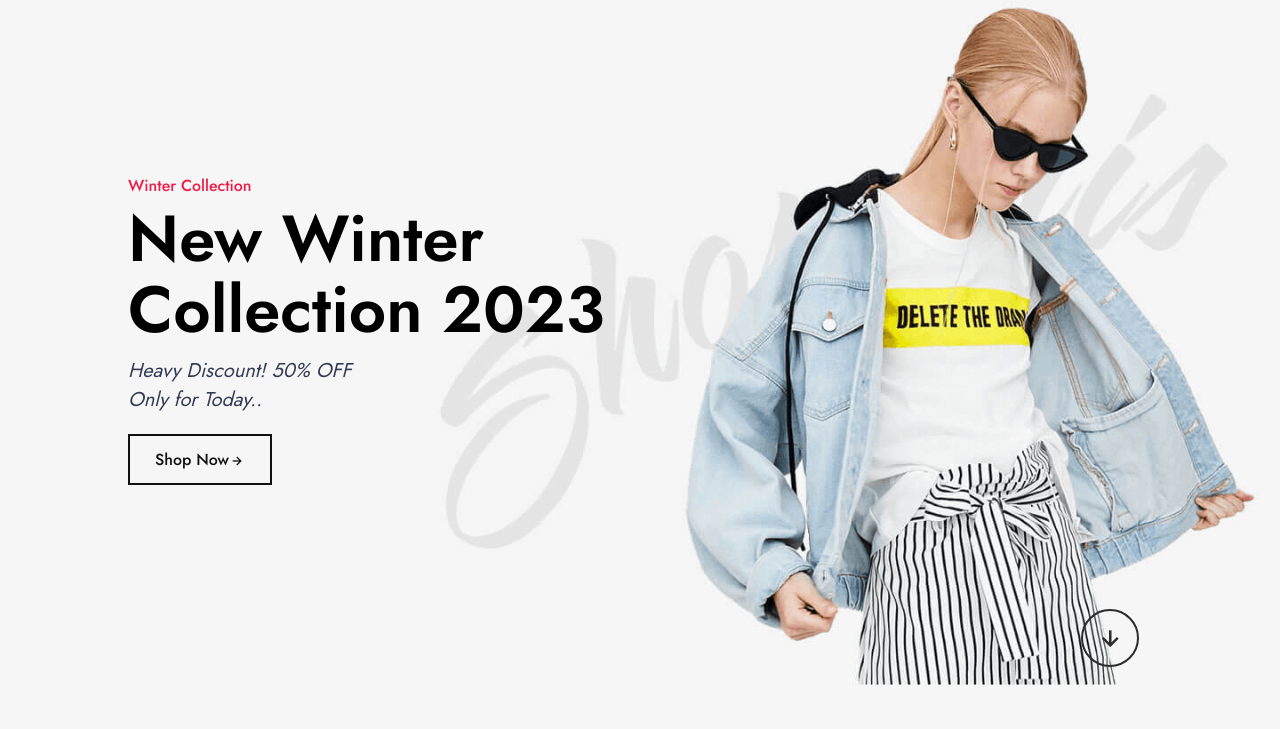
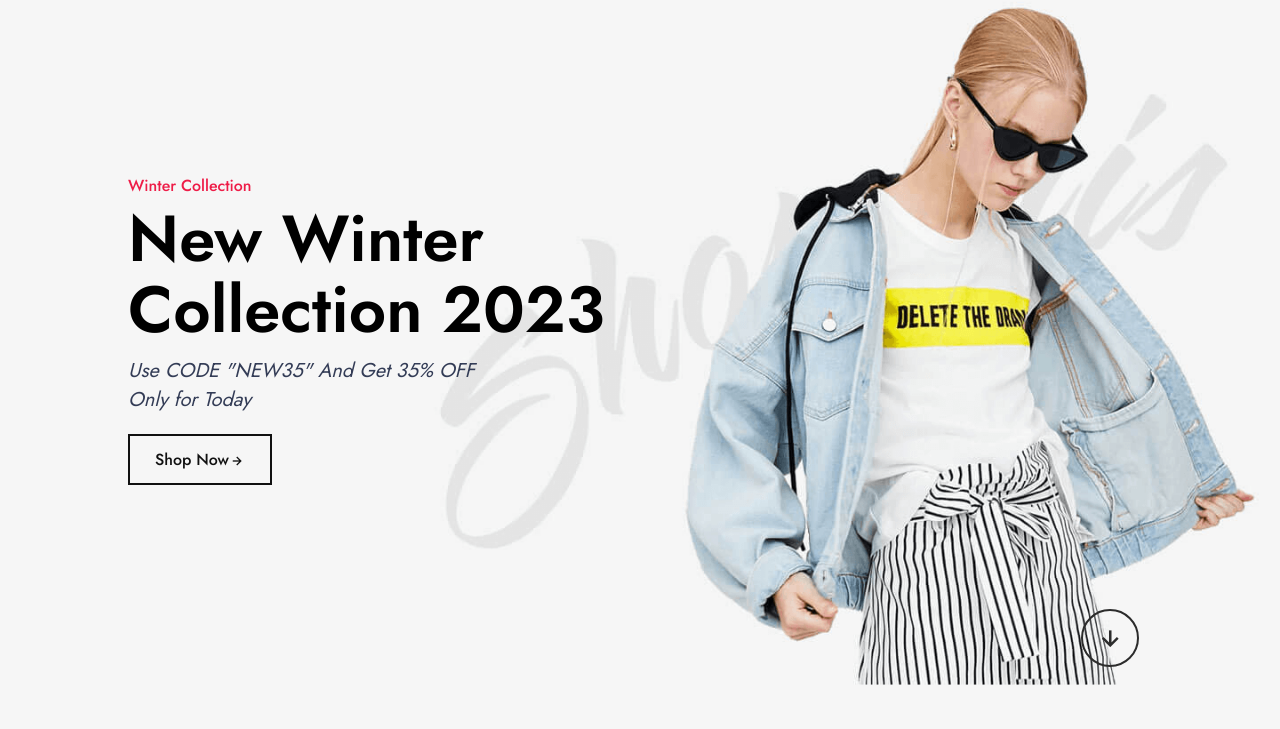
Before and after one commit to iamvishalchauhan/Kumo_Clothing, a plain HTML site: page index.html in a window 1280 px wide. Shown: the part 71-800 px from the top of the page. Drawn offline with nearby package versions, Linux system fonts and the light colour scheme.

Commit message:
Update index.html

```diff
--- a/index.html
+++ b/index.html
@@ -4,6 +4,7 @@
         <meta charset="UTF-8">
         <meta http-equiv="X-UA-Compatible" content="IE=edge">
         <meta name="viewport" content="width=device-width, initial-scale=1.0">
+        <link rel="icon" href="./images/favicon01.png" type="image/x-icon">
         <title>Online Shopping for Women,Men,Kids Fashion & Lifetyle - Kumo</title>
         <!-- CSS-link-->
         <link rel="stylesheet" href="style.css"
@@ -40,7 +41,7 @@ href="https://unpkg.com/boxicons@latest/css/boxicons.min.css">
             <div class="main-text">
                 <h5>Winter Collection</h5>
                 <h1>New Winter<br> Collection 2023</h1>
-                <p>Heavy Discount! 50% OFF <br> Only for Today..</p>
+                <p>Use CODE "NEW35" And Get 35% OFF<br> Only for Today</p>
                 <a href="#" class="main-btn">Shop Now<i class='bx bx-right-arrow-alt'></i></a>
 
             </div>
```
